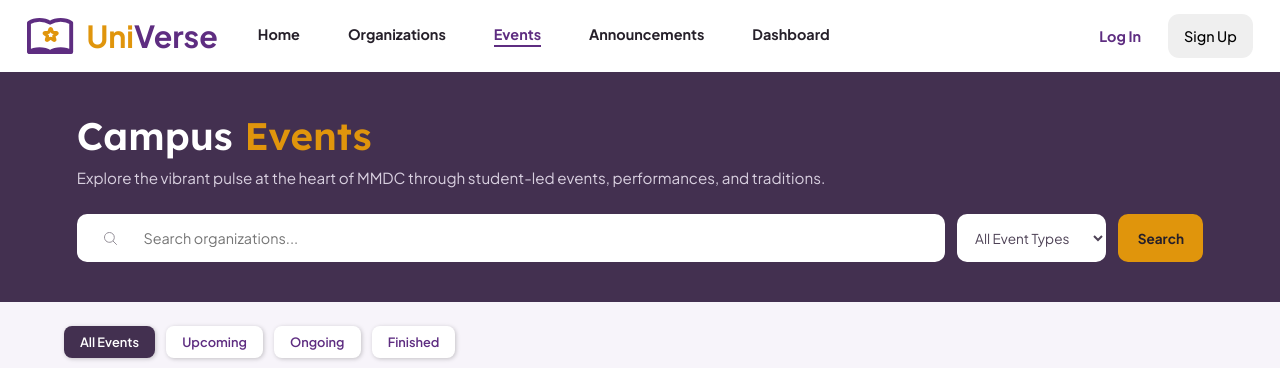
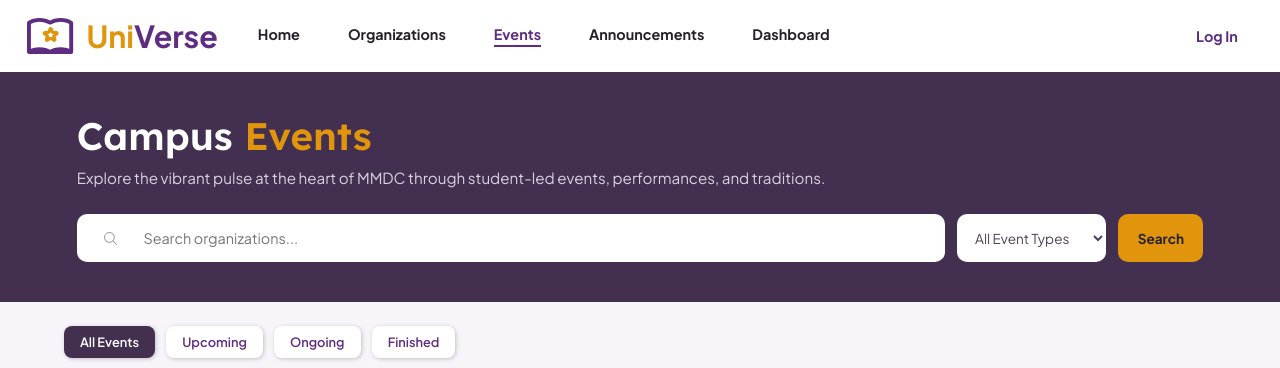
Before and after one commit to RumiRoo/UniVerse, a plain HTML site: page events.html in a window 1280 px wide. Shown: the top 368 px of the page. Drawn offline with Linux system fonts and the light colour scheme.

Commit message:
Removed sign-up button

```diff
--- a/events.html
+++ b/events.html
@@ -28,7 +28,6 @@
         </div>
         <div class="header-right">
             <button class="button light-button">Log In</button>
-            <button class="button fill-button">Sign Up</button>
         </div>
     </header>
 
```
